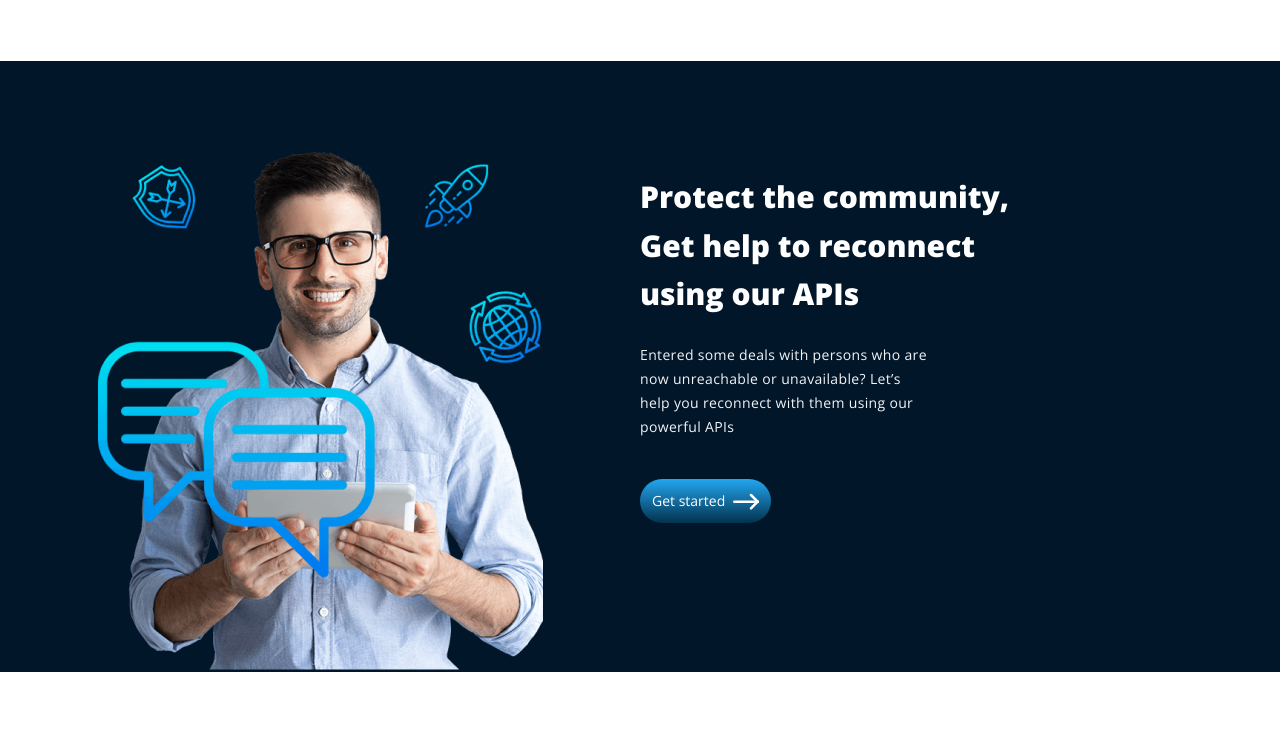
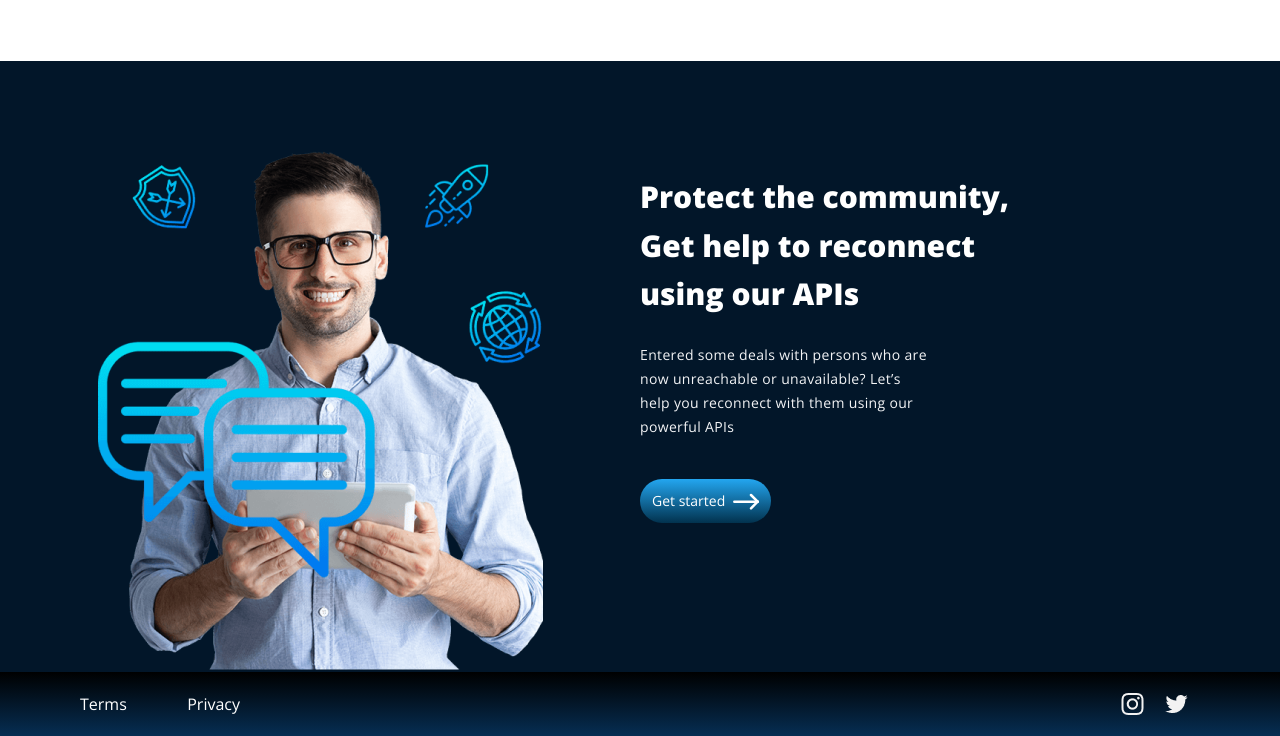
Before and after one commit to pluralcodetech/IDENTI, a plain HTML site: page index.html in a window 1280 px wide. Shown: the part 828-1564 px from the top of the page. Before the commit the page ends 1500 px from the top, so only its background shows below. Drawn offline with nearby package versions, Linux system fonts and the light colour scheme.

Commit message:
add footer

```diff
--- a/assets/css/style.css
+++ b/assets/css/style.css
@@ -13,6 +13,10 @@ body {
 
 .protect-community {
   background-color: #021629;
+}
+
+.custom-footer-bg {
+  background: linear-gradient(rgb(0, 0, 0), rgb(6, 46, 83));
 }
 
 .custom-mobile-navbar-color:hover {
--- a/index.html
+++ b/index.html
@@ -35,12 +35,12 @@
                     <ul class="hidden text-lg sm:flex items-center">
                         <li class="-mb-px  text-yellow-500 mr-3">
                             <a href="">
-                                <img  src="./assets/images/instagram.png" alt="logo" />
+                                <img  src="./assets/images/instagram.png" alt="instagram" />
                             </a>
                         </li>
                         <li class="-mb-px  mr-3">
                             <a href="">
-                                <img  src="./assets/images/twitter.png" alt="logo" />
+                                <img  src="./assets/images/twitter.png" alt="twitter" />
                             </a>
                         </li>
                         <li class="-mb-px  text-yellow-500 ">
@@ -172,6 +172,25 @@
                 </button>
             </div>
         </div>
+        <footer class="w-full flex items-center py-5 justify-between md:px-20 custom-footer-bg">
+            <div class="flex w-40 justify-between items-center text-white">
+                <div><h6>Terms</h6></div>
+                <div><h6>Privacy</h6></div>
+            </div>
+            <ul class="text-lg flex items-center">
+                <li class="-mb-px  text-yellow-500 mr-5">
+                    <a href="">
+                        <img src="./assets/images/instagram.png" alt="instagram" />
+                    </a>
+                </li>
+                <li class="-mb-px  mr-3">
+                    <a href="">
+                        <img src="./assets/images/twitter.png" alt="twitter" />
+                    </a>
+                </li>
+
+            </ul>
+        </footer>
         <!-- End of Protect the Community -->
     </div>
     <div id="aboutUs" class="hidden">aboutUs</div>
```
